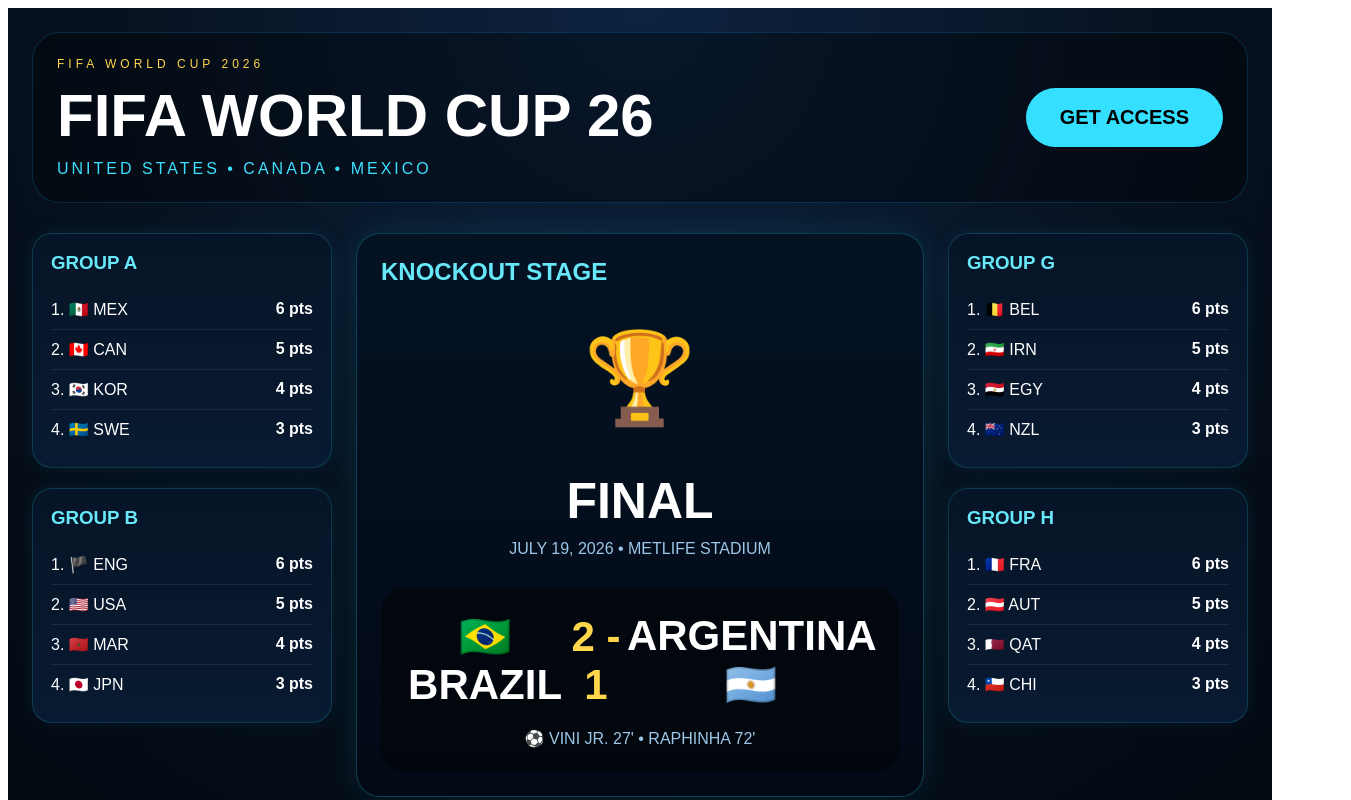
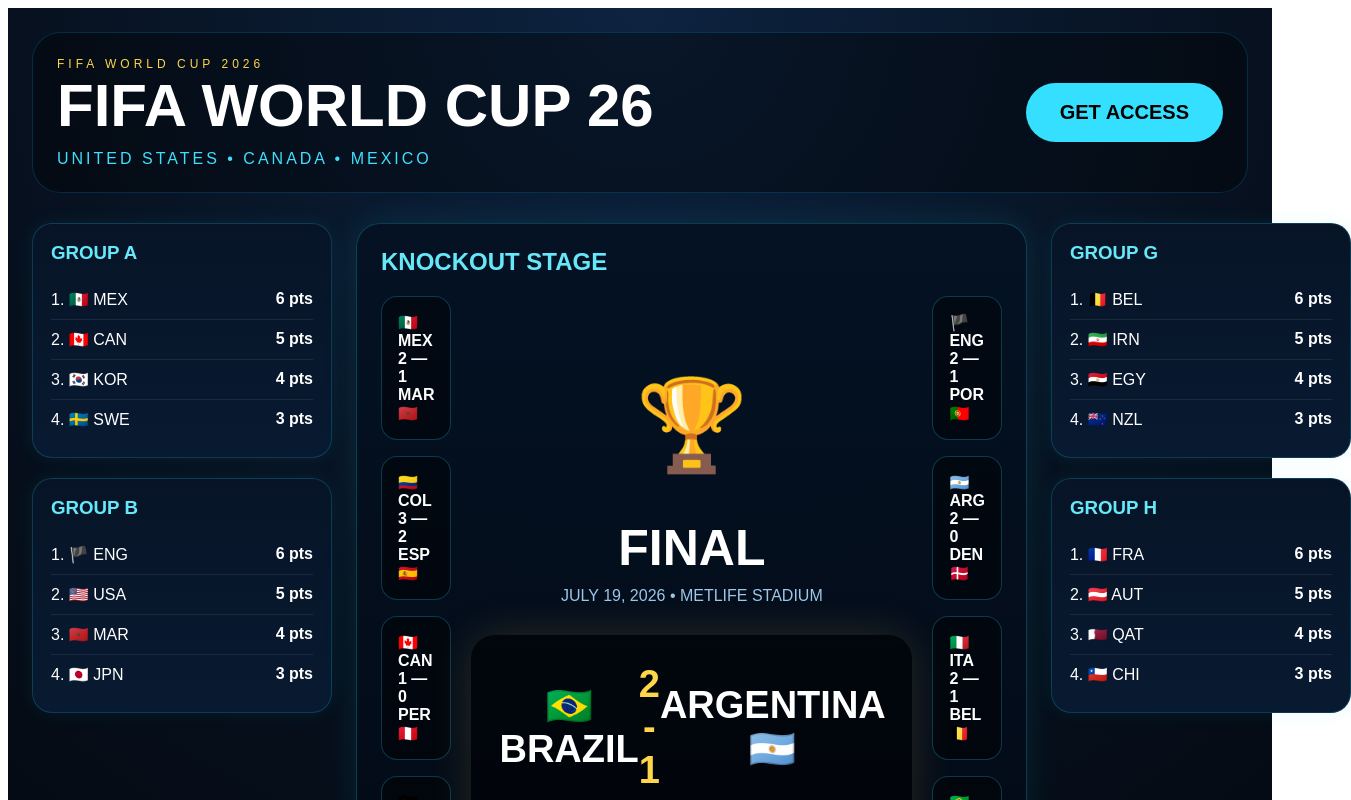
Before and after one commit to paulsmith27528/worldcup-liveboard, a Next.js app: page / in a window 1280 px wide. Shown: the top 800 px of the page, 1351 px wide, since content can reach past the window. Built offline with nearby package versions, Linux system fonts and the light colour scheme.

Commit message:
Update index.tsx

```diff
--- a/pages/index.tsx
+++ b/pages/index.tsx
@@ -1,63 +1,41 @@
-import GroupTable from "../components/GroupTable"
-import MatchCard from "../components/MatchCard"
-import Panel from "../components/Panel"
+import GroupTable from "../components/GroupTable";
+import MatchCard from "../components/MatchCard";
+import Panel from "../components/Panel";
 
 const leftGroups = [
-  {
-    title: "GROUP A",
-    teams: [
-      { name: "MEX", points: 6, flag: "🇲🇽" },
-      { name: "CAN", points: 5, flag: "🇨🇦" },
-      { name: "KOR", points: 4, flag: "🇰🇷" },
-      { name: "SWE", points: 3, flag: "🇸🇪" }
-    ]
-  },
-  {
-    title: "GROUP B",
-    teams: [
-      { name: "ENG", points: 6, flag: "🏴" },
-      { name: "USA", points: 5, flag: "🇺🇸" },
-      { name: "MAR", points: 4, flag: "🇲🇦" },
-      { name: "JPN", points: 3, flag: "🇯🇵" }
-    ]
-  }
-]
+  { title: "GROUP A", teams: [{ name: "MEX", points: 6, flag: "🇲🇽" }, { name: "CAN", points: 5, flag: "🇨🇦" }, { name: "KOR", points: 4, flag: "🇰🇷" }, { name: "SWE", points: 3, flag: "🇸🇪" }] },
+  { title: "GROUP B", teams: [{ name: "ENG", points: 6, flag: "🏴" }, { name: "USA", points: 5, flag: "🇺🇸" }, { name: "MAR", points: 4, flag: "🇲🇦" }, { name: "JPN", points: 3, flag: "🇯🇵" }] },
+];
 
 const rightGroups = [
-  {
-    title: "GROUP G",
-    teams: [
-      { name: "BEL", points: 6, flag: "🇧🇪" },
-      { name: "IRN", points: 5, flag: "🇮🇷" },
-      { name: "EGY", points: 4, flag: "🇪🇬" },
-      { name: "NZL", points: 3, flag: "🇳🇿" }
-    ]
-  },
-  {
-    title: "GROUP H",
-    teams: [
-      { name: "FRA", points: 6, flag: "🇫🇷" },
-      { name: "AUT", points: 5, flag: "🇦🇹" },
-      { name: "QAT", points: 4, flag: "🇶🇦" },
-      { name: "CHI", points: 3, flag: "🇨🇱" }
-    ]
-  }
-]
+  { title: "GROUP G", teams: [{ name: "BEL", points: 6, flag: "🇧🇪" }, { name: "IRN", points: 5, flag: "🇮🇷" }, { name: "EGY", points: 4, flag: "🇪🇬" }, { name: "NZL", points: 3, flag: "🇳🇿" }] },
+  { title: "GROUP H", teams: [{ name: "FRA", points: 6, flag: "🇫🇷" }, { name: "AUT", points: 5, flag: "🇦🇹" }, { name: "QAT", points: 4, flag: "🇶🇦" }, { name: "CHI", points: 3, flag: "🇨🇱" }] },
+];
+
+const leftBracket = [
+  "🇲🇽 MEX 2 — 1 MAR 🇲🇦",
+  "🇨🇴 COL 3 — 2 ESP 🇪🇸",
+  "🇨🇦 CAN 1 — 0 PER 🇵🇪",
+  "🇩🇪 GER 2 — 1 AUT 🇦🇹",
+];
+
+const rightBracket = [
+  "🏴 ENG 2 — 1 POR 🇵🇹",
+  "🇦🇷 ARG 2 — 0 DEN 🇩🇰",
+  "🇮🇹 ITA 2 — 1 BEL 🇧🇪",
+  "🇧🇷 BRA 3 — 1 KOR 🇰🇷",
+];
 
 export default function Home() {
   return (
-    <main
-      style={{
+    <main style={{
       minHeight: "100vh",
-        background:
-          "radial-gradient(circle at top,#0d2340 0%,#07111f 45%,#02050a 100%)",
+      background: "radial-gradient(circle at top,#0d2340 0%,#07111f 45%,#02050a 100%)",
       color: "white",
       padding: 24,
       fontFamily: "Arial, sans-serif"
-      }}
-    >
-      <header
-        style={{
+    }}>
+      <header style={{
         display: "flex",
         justifyContent: "space-between",
         alignItems: "center",
@@ -66,44 +44,20 @@
         borderRadius: 28,
         padding: 24,
         background: "rgba(0,0,0,.35)"
-        }}
-      >
+      }}>
         <div>
-          <div
-            style={{
-              color: "#ffd54a",
-              letterSpacing: 4,
-              fontSize: 12,
-              marginBottom: 10
-            }}
-          >
+          <div style={{ color: "#ffd54a", letterSpacing: 4, fontSize: 12 }}>
             FIFA WORLD CUP 2026
           </div>
-
-          <h1
-            style={{
-              fontSize: 60,
-              margin: 0,
-              fontWeight: 900
-            }}
-          >
+          <h1 style={{ fontSize: 60, margin: 0, fontWeight: 900 }}>
             FIFA WORLD CUP 26
           </h1>
-
-          <div
-            style={{
-              marginTop: 10,
-              color: "#3fe0ff",
-              letterSpacing: 3
-            }}
-          >
+          <div style={{ marginTop: 10, color: "#3fe0ff", letterSpacing: 3 }}>
             UNITED STATES • CANADA • MEXICO
           </div>
         </div>
 
-        <a
-          href="https://buy.stripe.com/test_eVq5kw6FVfCk9cL97K6oo00"
-          target="_blank"
+        <a href="https://buy.stripe.com/test_eVq5kw6FVfCk9cL97K6oo00" target="_blank"
           style={{
             background: "#34dfff",
             color: "black",
@@ -112,96 +66,96 @@
             textDecoration: "none",
             fontWeight: "bold",
             fontSize: 20
-          }}
-        >
+          }}>
           GET ACCESS
         </a>
       </header>
 
-      <div
-        style={{
+      <div style={{ display: "grid", gridTemplateColumns: "300px 1fr 300px", gap: 24 }}>
+        <aside>
+          {leftGroups.map(group => (
+            <GroupTable key={group.title} title={group.title} teams={group.teams} />
+          ))}
+        </aside>
+
+        <section>
+          <Panel title="KNOCKOUT STAGE">
+            <div style={{
               display: "grid",
-          gridTemplateColumns: "300px 1fr 300px",
-          gap: 24
-        }}
-      >
+              gridTemplateColumns: "1fr 1.5fr 1fr",
+              gap: 20,
+              alignItems: "center"
+            }}>
               <div>
-          {leftGroups.map(group => (
-            <GroupTable
-              key={group.title}
-              title={group.title}
-              teams={group.teams}
-            />
+                {leftBracket.map(match => (
+                  <div key={match} style={{
+                    background: "rgba(0,0,0,.45)",
+                    border: "1px solid rgba(34,211,238,.25)",
+                    borderRadius: 16,
+                    padding: 16,
+                    marginBottom: 16,
+                    fontWeight: "bold"
+                  }}>
+                    {match}
+                  </div>
                 ))}
               </div>
 
-        <div>
-          <Panel title="KNOCKOUT STAGE">
-            <div
-              style={{
-                textAlign: "center",
-                paddingTop: 20
-              }}
-            >
+              <div style={{ textAlign: "center" }}>
                 <div style={{ fontSize: 90 }}>🏆</div>
-
-              <h2
-                style={{
-                  fontSize: 50,
-                  marginBottom: 10
-                }}
-              >
-                FINAL
-              </h2>
-
+                <h2 style={{ fontSize: 50, marginBottom: 10 }}>FINAL</h2>
                 <div style={{ color: "#9cc7e8" }}>
                   JULY 19, 2026 • METLIFE STADIUM
                 </div>
 
-              <div
-                style={{
+                <div style={{
                   marginTop: 30,
-                  background: "rgba(0,0,0,.45)",
+                  background: "rgba(0,0,0,.55)",
                   borderRadius: 24,
-                  padding: 24
-                }}
-              >
-                <div
-                  style={{
+                  padding: 28,
+                  boxShadow: "0 0 45px rgba(255,213,74,.15)"
+                }}>
+                  <div style={{
                     display: "flex",
                     justifyContent: "space-around",
                     alignItems: "center",
-                    fontSize: 42,
+                    fontSize: 38,
                     fontWeight: "bold"
-                  }}
-                >
+                  }}>
                     <div>🇧🇷 BRAZIL</div>
-
                     <div style={{ color: "#ffd54a" }}>2 - 1</div>
-
                     <div>ARGENTINA 🇦🇷</div>
                   </div>
 
-                <div
-                  style={{
-                    marginTop: 20,
-                    color: "#9cc7e8"
-                  }}
-                >
-                  ⚽ VINI JR. 27' • RAPHINHA 72'
+                  <div style={{ marginTop: 20, color: "#9cc7e8" }}>
+                    ⚽ VINI JR. 27&apos; • RAPHINHA 72&apos;
                   </div>
+                </div>
+              </div>
+
+              <div>
+                {rightBracket.map(match => (
+                  <div key={match} style={{
+                    background: "rgba(0,0,0,.45)",
+                    border: "1px solid rgba(34,211,238,.25)",
+                    borderRadius: 16,
+                    padding: 16,
+                    marginBottom: 16,
+                    fontWeight: "bold"
+                  }}>
+                    {match}
+                  </div>
+                ))}
               </div>
             </div>
           </Panel>
 
-          <div
-            style={{
+          <div style={{
             display: "grid",
             gridTemplateColumns: "1fr 1fr",
             gap: 24,
             marginTop: 24
-            }}
-          >
+          }}>
             <MatchCard
               home="BRAZIL"
               away="ARGENTINA"
@@ -220,18 +174,14 @@
               </div>
             </Panel>
           </div>
-        </div>
+        </section>
 
-        <div>
+        <aside>
           {rightGroups.map(group => (
-            <GroupTable
-              key={group.title}
-              title={group.title}
-              teams={group.teams}
-            />
+            <GroupTable key={group.title} title={group.title} teams={group.teams} />
           ))}
-        </div>
+        </aside>
       </div>
     </main>
-  )
+  );
 }
```
Lines whose indentation alone changed are shown as unchanged.
